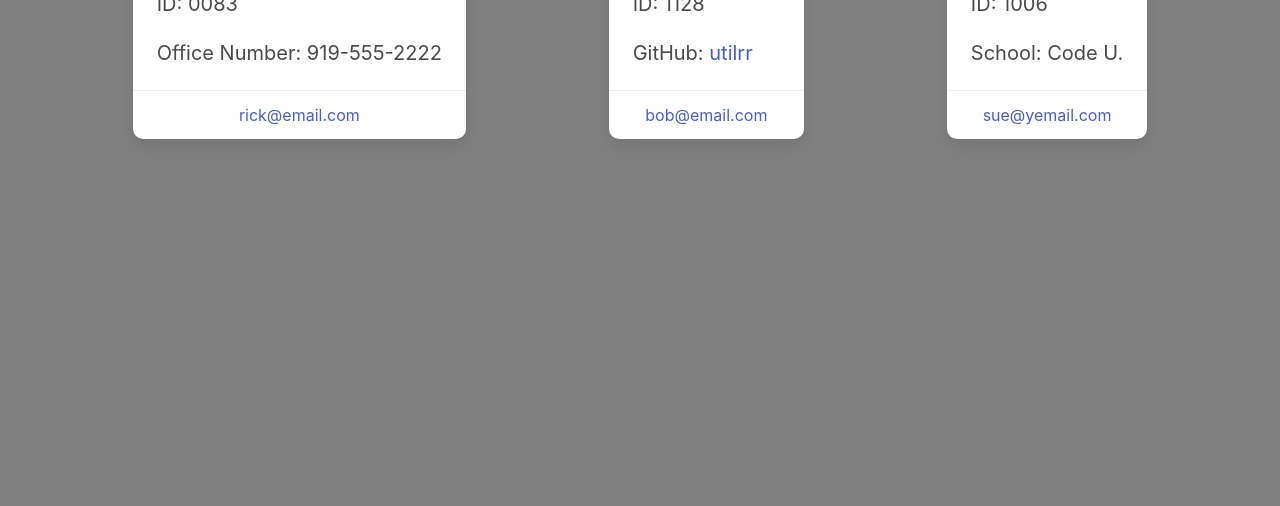
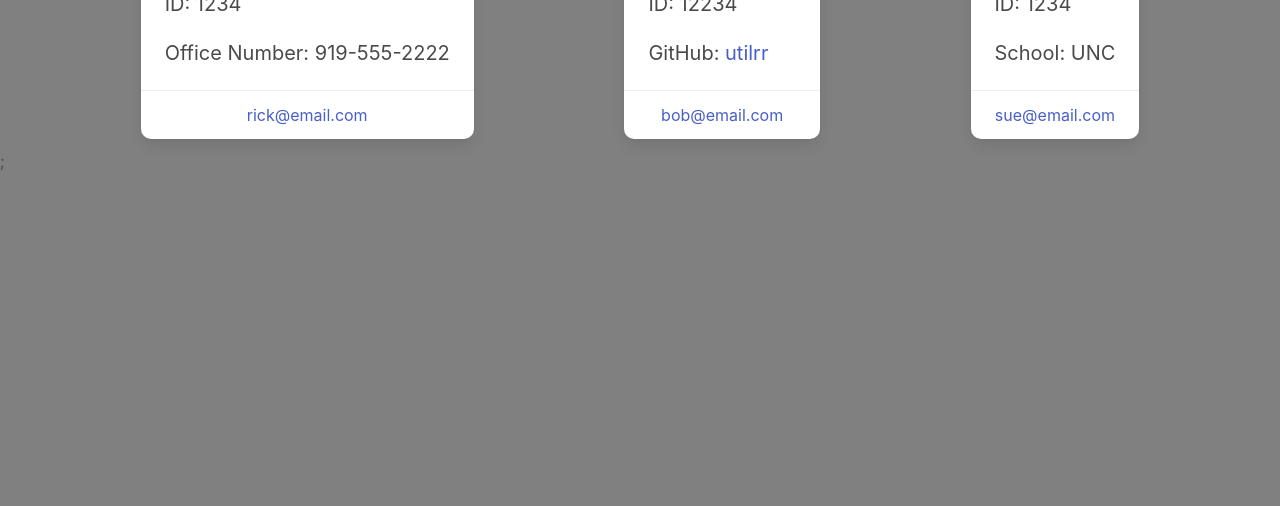
Before and after one commit to utilrr/team-profile-generator, a website: page index.html in a window 1280 px wide. Shown: the part 304-810 px from the top of the page. Drawn offline with nearby package versions, Linux system fonts and the light colour scheme.

Commit message:
fixed the writing HTML function

```diff
--- a/index.html
+++ b/index.html
@@ -1,4 +1,5 @@
-<!DOCTYPE html>
+
+    <!DOCTYPE html>
     <html lang="en">
     <head>
         <meta charset="UTF-8">
@@ -25,7 +26,7 @@
       <p>Rick</p>
       <p>Manager</p>
     </div>
-    <p class="subtitle">ID: 0083</p>
+    <p class="subtitle">ID: 1234</p>
     <p class="subtitle">Office Number: 919-555-2222</p>
   </div>
   <footer class="card-footer">
@@ -44,7 +45,7 @@
       <p>Bob</p>
       <p>Engineer</p>
     </div>
-    <p class="subtitle">ID: 1128
+    <p class="subtitle">ID: 12234
     </p>
     <p class="subtitle">
     <span>GitHub:
@@ -68,15 +69,15 @@
       <p>Sue</p>
       <p>Intern</p>
     </div>
-    <p class="subtitle">ID: 1006
+    <p class="subtitle">ID: 1234
     </p>
-    <p class="subtitle">School: Code U.
+    <p class="subtitle">School: UNC
   </p>
   </div>
   <footer class="card-footer">
     <p class="card-footer-item">
       <span>
-      <a href="mailto: " target="_blank"> sue@yemail.com</a>
+      <a href="mailto: " target="_blank"> sue@email.com</a>
       </span>
     </p>
   </footer>
@@ -86,3 +87,4 @@
         </div>
     </body>
     </html>
+    ;
--- a/index.js
+++ b/index.js
@@ -4,7 +4,7 @@ const Manager = require("./lib/Manager");
 const Engineer = require("./lib/Engineer");
 const Intern = require("./lib/Intern");
 let employees = [];
-// const generateMarkdown = require("./utils/generateMarkdown");
+const generatePage = require("./src/generatePage.js");
 
 // An array of manager questions
 const managerQuestions = [
```
